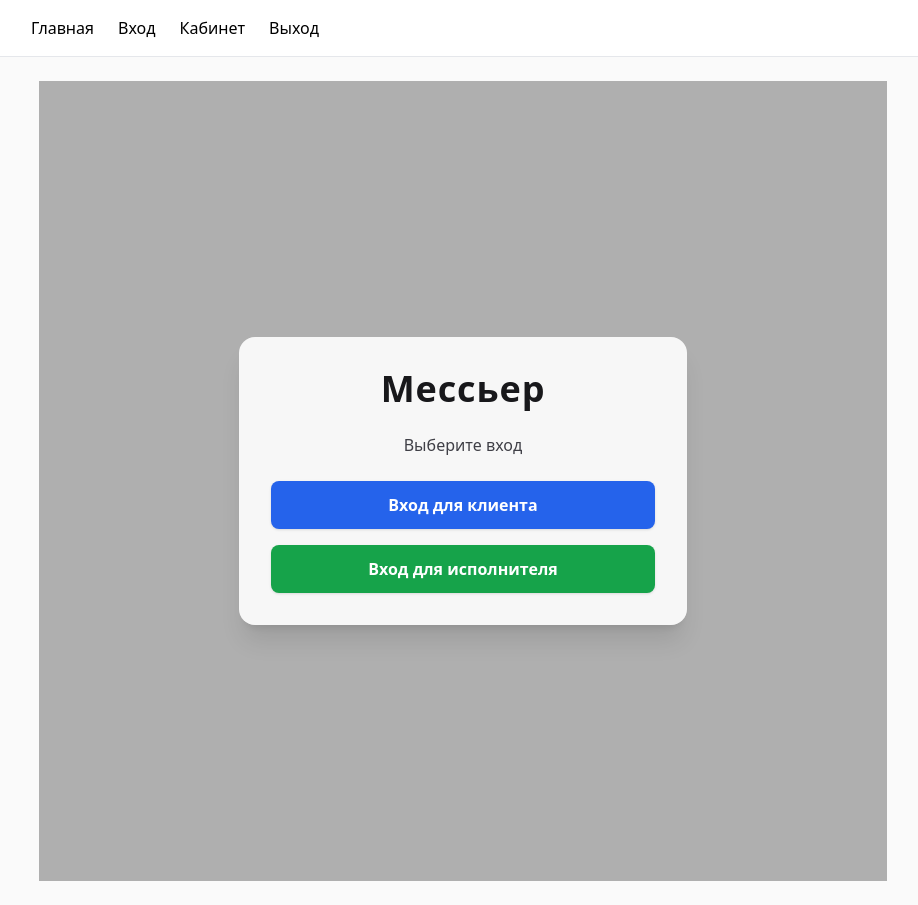
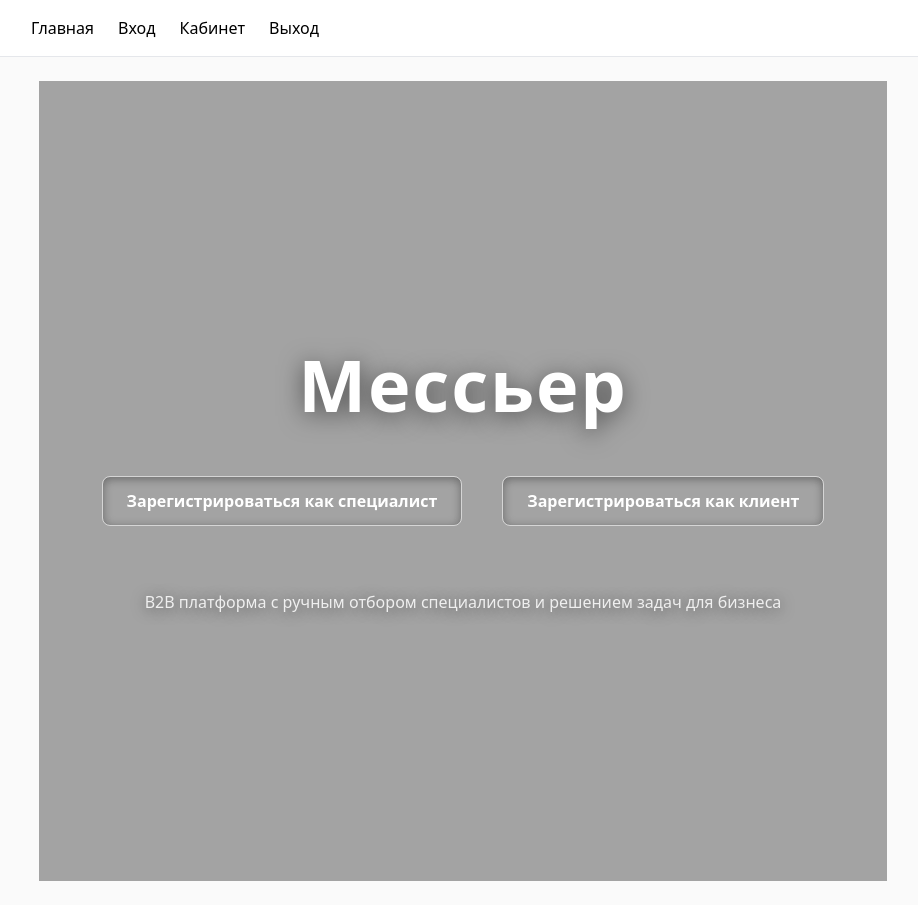
Before and after one commit to OrlandoFly-lgtm/messier-web, a Next.js app: page / in a window 1280 px wide. Shown: the whole page, without its empty margins (177-1095 px from the left). Built offline with nearby package versions, Linux system fonts and the light colour scheme.

Commit message:
Update page.tsx

```diff
--- a/app/page.tsx
+++ b/app/page.tsx
@@ -4,7 +4,7 @@ export default function Home() {
   return (
     <main
       className="min-h-screen w-full relative flex items-center justify-center"
-      // Используем файл из /public — он доступен по /bg.jpg
+      // фон из /public/bg.jpg
       style={{
         backgroundImage: "url('/bg.jpg')",
         backgroundSize: "cover",
@@ -12,29 +12,47 @@ export default function Home() {
         backgroundRepeat: "no-repeat"
       }}
     >
-      {/* затемнение фона для читабельности */}
-      <div className="absolute inset-0 bg-black/30" />
+      {/* лёгкое затемнение для читаемости текста */}
+      <div className="absolute inset-0 bg-black/35" />
 
-      {/* карточка по центру */}
-      <div className="relative z-10 w-full max-w-md p-8 bg-white/90 backdrop-blur rounded-2xl shadow-xl text-center space-y-6">
-        <h1 className="text-4xl font-bold tracking-wide text-zinc-900">Мессьер</h1>
-        <p className="text-zinc-700">Выберите вход</p>
+      {/* контент по центру */}
+      <div className="relative z-10 w-full max-w-5xl px-6">
+        {/* Заголовок */}
+        <h1
+          className="text-center text-6xl md:text-7xl font-bold tracking-wide text-white"
+          style={{ textShadow: "0 4px 24px rgba(0,0,0,0.55)" }}
+        >
+          Мессьер
+        </h1>
 
-        <div className="flex flex-col gap-4">
+        {/* Кнопки */}
+        <div className="mt-14 flex flex-col md:flex-row items-center justify-center gap-6 md:gap-10">
           <Link
-            href="/login?role=client"
-            className="w-full rounded-lg bg-blue-600 px-4 py-3 text-white font-semibold shadow hover:bg-blue-700 transition"
+            href="/login?role=executor"
+            className="px-6 py-3 rounded-lg border border-white/55 text-white font-semibold
+                       bg-white/18 hover:bg-white/26 transition backdrop-blur-sm"
+            style={{ boxShadow: "inset 0 2px 10px rgba(0,0,0,0.35)" }}
           >
-            Вход для клиента
+            Зарегистрироваться как специалист
           </Link>
 
           <Link
-            href="/login?role=executor"
-            className="w-full rounded-lg bg-green-600 px-4 py-3 text-white font-semibold shadow hover:bg-green-700 transition"
+            href="/login?role=client"
+            className="px-6 py-3 rounded-lg border border-white/55 text-white font-semibold
+                       bg-white/18 hover:bg-white/26 transition backdrop-blur-sm"
+            style={{ boxShadow: "inset 0 2px 10px rgba(0,0,0,0.35)" }}
           >
-            Вход для исполнителя
+            Зарегистрироваться как клиент
           </Link>
         </div>
+
+        {/* Сабхедлайн снизу */}
+        <p
+          className="mt-16 text-center text-white/85 text-sm md:text-base"
+          style={{ textShadow: "0 2px 14px rgba(0,0,0,0.5)" }}
+        >
+          B2B платформа с ручным отбором специалистов и решением задач для бизнеса
+        </p>
       </div>
     </main>
   );
```
